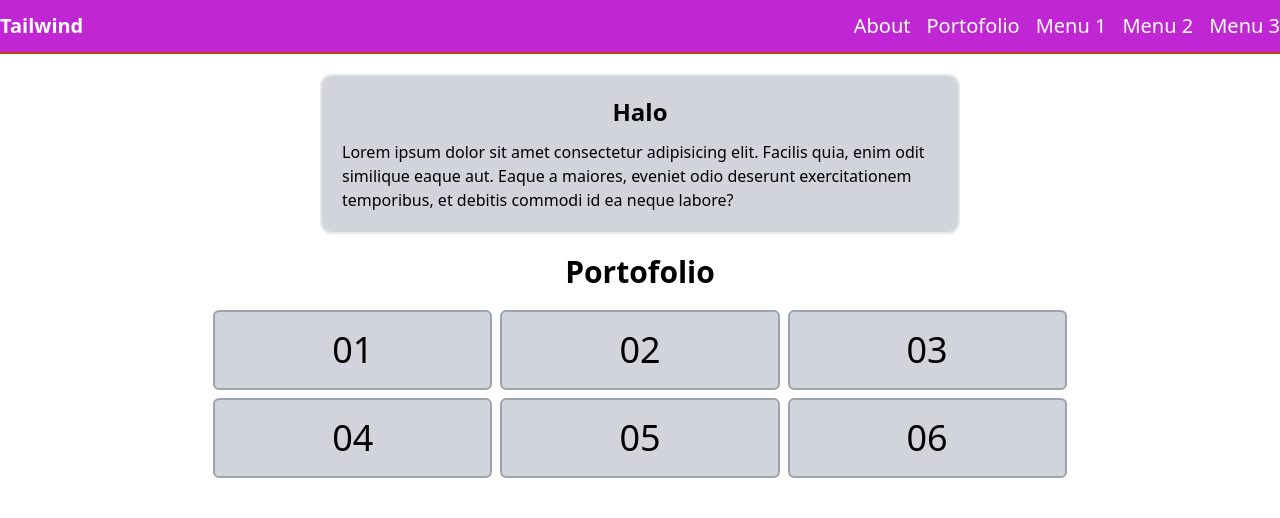
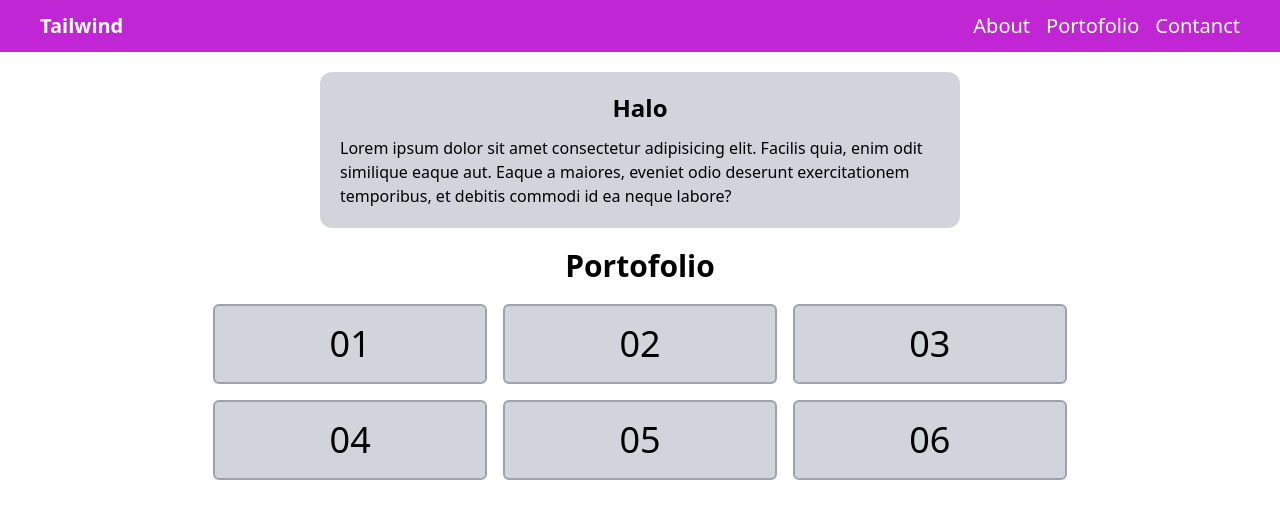
Before and after one commit to Sastraaaa/belajar-tailwindcss, a plain HTML site: page index.html in a window 1280 px wide. Drawn offline with nearby package versions, Linux system fonts and the light colour scheme.

Commit message:
style: improve header and content layout
- Remove unnecessary divs
- Improve spacing and alignment
- Update class names for better styling
- Adjust column gap in portfolio section

```diff
--- a/index.html
+++ b/index.html
@@ -6,23 +6,17 @@
     <script src="https://cdn.tailwindcss.com"></script>
   </head>
   <body>
-    <div
-      class="bg-sky-600 md:bg-purple-800 lg:bg-fuchsia-600 border-orange-700 border-b-2"
-    >
-      <div class="sm:flex justify-between container mx-auto py-3">
+    <div class="bg-sky-600 md:bg-purple-800 lg:bg-fuchsia-600">
+      <div class="sm:flex justify-between mx-10 py-3">
         <h1 class="text-xl font-bold text-center text-white">Tailwind</h1>
         <ul class="flex text-white space-x-4 text-xl mt-5 sm:mt-0">
           <li><a href="">About</a></li>
           <li><a href="">Portofolio</a></li>
-          <li><a href="">Menu 1</a></li>
-          <li><a href="">Menu 2</a></li>
-          <li><a href="">Menu 3</a></li>
+          <li><a href="">Contanct</a></li>
         </ul>
       </div>
     </div>
-    <div
-      class="w-2/4 border-2 mx-auto my-5 min-h-20 p-5 bg-gray-300 rounded-xl"
-    >
+    <div class="w-2/4 mx-auto my-5 min-h-20 p-5 bg-gray-300 rounded-xl">
       <h3 class="text-center mb-3 text-2xl font-bold">Halo</h3>
       <p>
         Lorem ipsum dolor sit amet consectetur adipisicing elit. Facilis quia,
@@ -33,7 +27,7 @@
 
     <h3 class="text-3xl font-bold text-center">Portofolio</h3>
     <div
-      class="w-4/6 mx-auto my-5 grid grid-cols-1 md:grid-cols-2 lg:grid-cols-3 gap-2 text-4xl"
+      class="w-4/6 mx-auto my-5 grid grid-cols-1 md:grid-cols-2 lg:grid-cols-3 gap-4 text-4xl"
     >
       <divd
         class="h-20 border-2 border-gray-400 flex justify-center items-center bg-gray-300 rounded-md"
```
